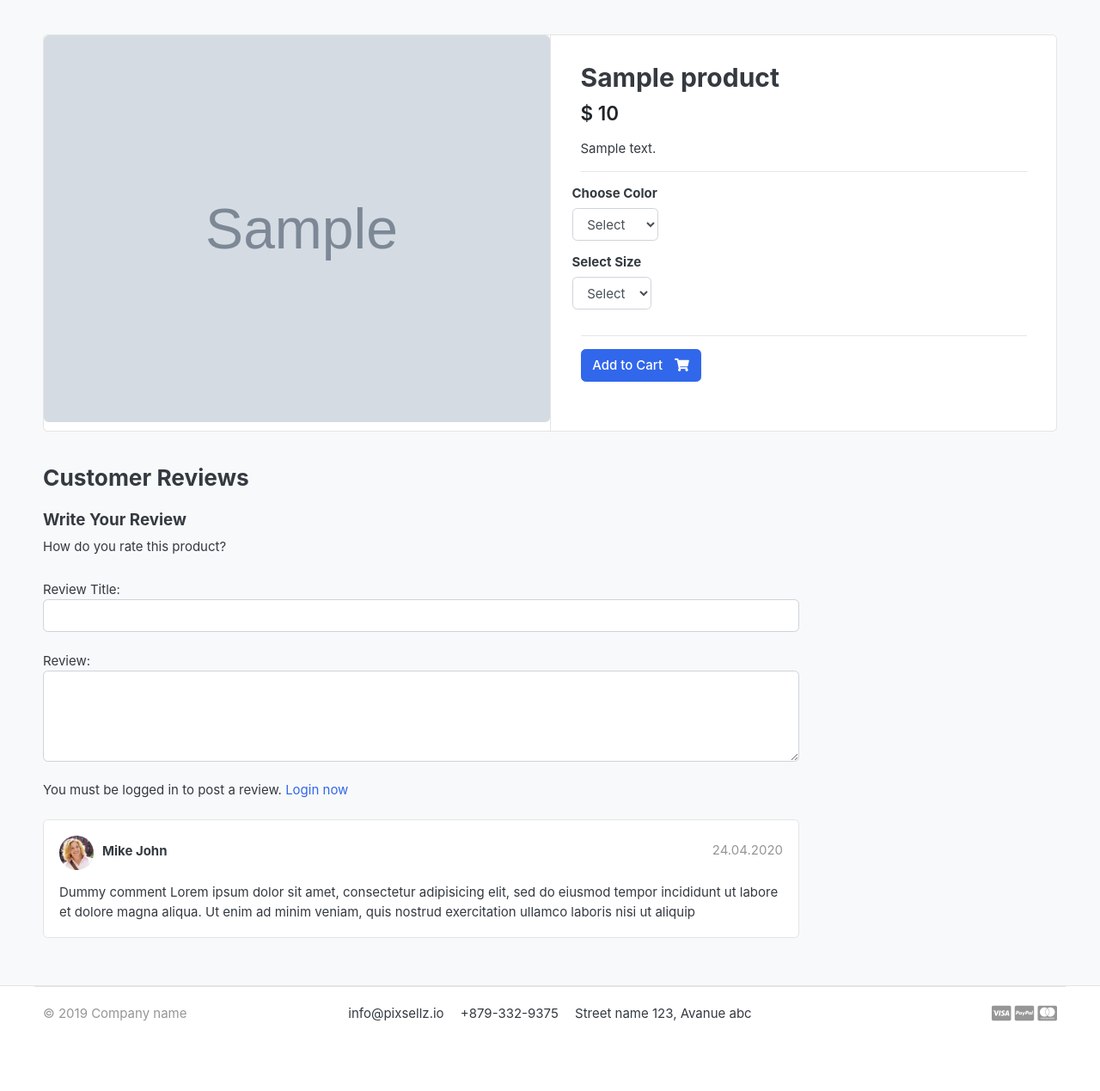
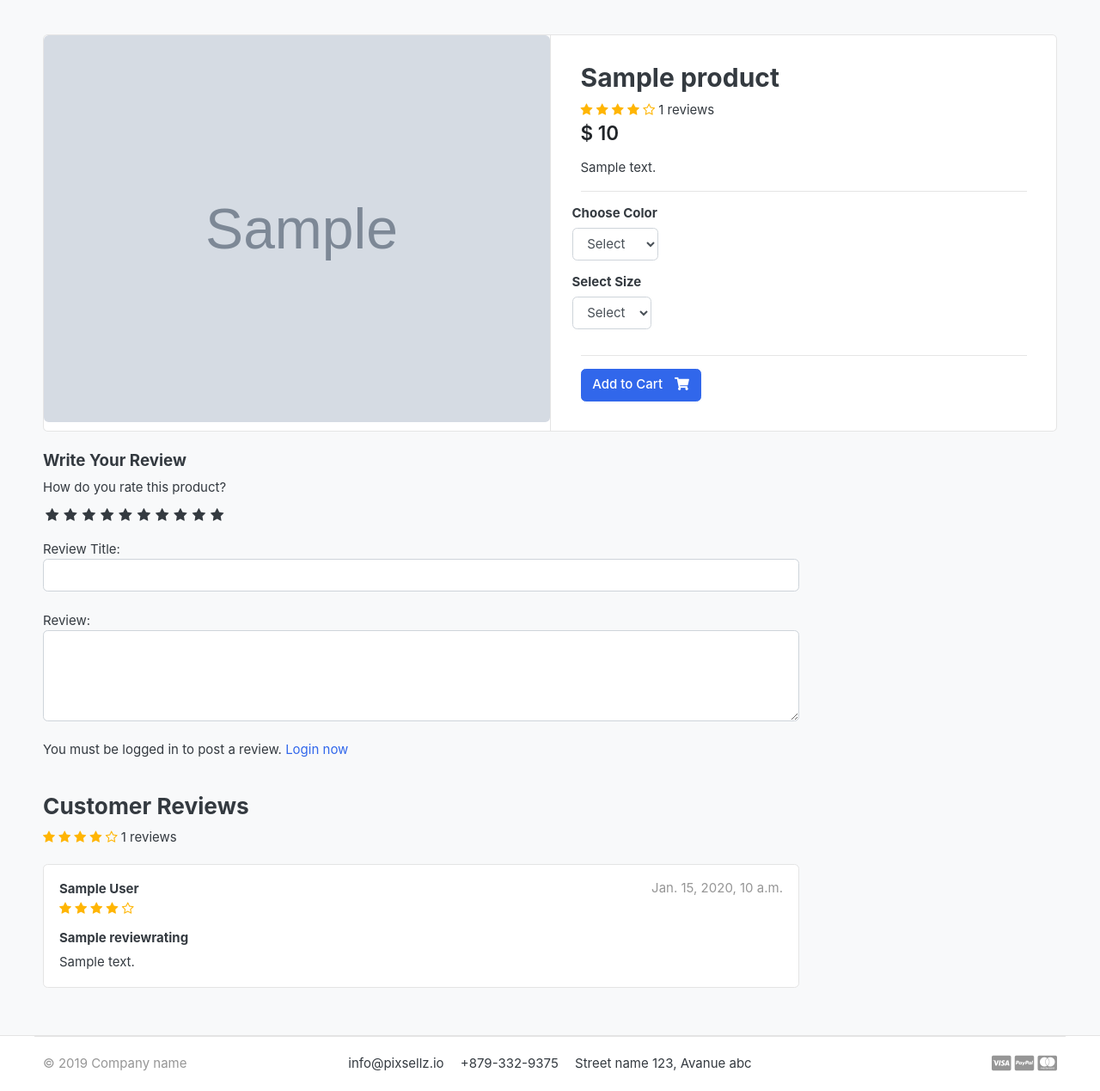
Before and after one commit to prasad440/condevapp-django, a Django app: a page that uses templates/store/product_detail.html in a window 1280 px wide. Shown: the part 118-1387 px from the top of the page at 86% size. Before the commit the page ends 1306 px from the top, so only its background shows below. Run offline with Django 3.2, Linux system fonts and the light colour scheme; tables that the repository leaves empty hold one stand-in row (values such as "Sample post"); grey boxes marked "Sample" are stand-in pictures; parts of the project's set-up code (start-up, migrations or seed data) failed here and were passed over; some libraries are stand-ins or nearby versions; some web fonts are replaced.

Commit message:
review and rating system

```diff
--- a/accounts/models.py
+++ b/accounts/models.py
@@ -59,6 +59,9 @@ class Account(AbstractBaseUser):
 
     objects = MyAccountManager()
 
+    def full_name(self):
+        return f'{self.first_name} {self.last_name}'
+
 
     def __str__(self):
         return self.email
--- a/static/css/custom.css
+++ b/static/css/custom.css
@@ -11,7 +11,7 @@
     float: right;
 }
 
-.rate label: before{
+.rate label:before{
     display: inline-block;
     font-size: 1.1rem;
     font-family: FontAwesome;
@@ -32,7 +32,11 @@ input: checked ~ label, label: hover ~ label{
     color: #ffb503;
 }
 
-input: checked + label: hover, input: checked ~ input: hover,input: checked ~ label: hover ~ label,
-label: hover ~ input: checked ~ label{
-    color: #cc9000;
+input:checked + label:hover, input:checked ~ input:hover,input:checked ~ label:hover ~ label,
+label:hover ~ input:checked ~ label{
+    color:#cc9000;
 }
+
+.rating-star i{
+    color: #ffb503;
+}
--- a/store/models.py
+++ b/store/models.py
@@ -2,7 +2,7 @@ from django.db import models
 from category.models import Category
 from django.urls import reverse
 from accounts.models import Account
-
+from django.db.models import Avg, Count
 
 
 # Create your models here.
@@ -24,6 +24,20 @@ class Product(models.Model):
 
     def __str__(self):
         return self.product_name
+
+    def averageReview(self):
+        reviews = ReviewRating.objects.filter(product=self, status=True).aggregate(average=Avg('rating'))
+        avg = 0
+        if reviews['average'] is not None:
+            avg = float(reviews['average'])
+        return avg
+
+    def countReview(self):
+        reviews = ReviewRating.objects.filter(product=self, status=True).aggregate(count=Count('id'))
+        count = 0
+        if reviews['count'] is not None:
+            count = int(reviews['count'])
+        return count
 
 class VariationManager(models.Manager):
     def colors(self):
--- a/store/views.py
+++ b/store/views.py
@@ -1,5 +1,5 @@
 from django.shortcuts import render, get_object_or_404, redirect
-from .models import Product
+from .models import Product, ReviewRating
 from category.models import Category
 from carts.models import CartItem
 from django.db.models import Q
@@ -42,16 +42,26 @@ def product_detail(request, category_slug, product_slug):
     try:
         single_product = Product.objects.get(category__slug=category_slug, slug=product_slug)
         in_cart = CartItem.objects.filter(cart__cart_id=_cart_id(request), product=single_product).exists()
-
     except Exception as e:
         raise e
+
+    if request.user.is_authenticated:
+        try:
+            orderproduct = OrderProduct.objects.filter(user=request.user, product_id=single_product.id).exists()
+        except OrderProduct.DoesNotExist:
+            orderproduct = None
+    else:
+        orderproduct = None
+
+    # Get the reviews
+    reviews = ReviewRating.objects.filter(product_id=single_product.id, status=True)
 
     context = {
         'single_product': single_product,
         'in_cart'       : in_cart,
-
+        'orderproduct': orderproduct,
+        'reviews': reviews,
     }
-
     return render(request, 'store/product_detail.html', context)
 
 def search(request):
--- a/templates/store/product_detail.html
+++ b/templates/store/product_detail.html
@@ -1,7 +1,5 @@
 {% extends 'base.html' %}
-
 {% load static %}
-
 
 {% block content %}
 
@@ -20,11 +18,23 @@
 					</article> <!-- gallery-wrap .end// -->
 				</aside>
 				<main class="col-md-6 border-left">
+
 					<form action="{% url 'add_cart' single_product.id %}" method="POST">
 						{% csrf_token %}
 						<article class="content-body">
 
 							<h2 class="title">{{ single_product.product_name }}</h2>
+							<div class="rating-star">
+								<span>
+									<i class="fa fa-star{% if single_product.averageReview < 0.5 %}-o{% elif single_product.averageReview >= 0.5 and single_product.averageReview < 1 %}-half-o {% endif %}" aria-hidden="true"></i>
+									<i class="fa fa-star{% if single_product.averageReview < 1.5 %}-o{% elif single_product.averageReview >= 1.5 and single_product.averageReview < 2 %}-half-o {% endif %}" aria-hidden="true"></i>
+									<i class="fa fa-star{% if single_product.averageReview < 2.5 %}-o{% elif single_product.averageReview >= 2.5 and single_product.averageReview < 3 %}-half-o {% endif %}" aria-hidden="true"></i>
+									<i class="fa fa-star{% if single_product.averageReview < 3.5 %}-o{% elif single_product.averageReview >= 3.5 and single_product.averageReview < 4 %}-half-o {% endif %}" aria-hidden="true"></i>
+									<i class="fa fa-star{% if single_product.averageReview < 4.5 %}-o{% elif single_product.averageReview >= 4.5 and single_product.averageReview < 5 %}-half-o {% endif %}" aria-hidden="true"></i>
+	<span>{{single_product.countReview}} reviews</span>
+									</span>
+							</div>
+
 
 							<div class="mb-3">
 								<var class="price h4">$ {{single_product.price}}</var>
@@ -48,12 +58,11 @@
 							<div class="row">
 								<div class="item-option-select">
 									<h6>Select Size</h6>
-								<select name="size" class="form-control" required>
+									<select name="size" class="form-control">
 										<option value="" disabled selected>Select</option>
 										{% for i in single_product.variation_set.sizes %}
 										<option value="{{ i.variation_value | lower }}">{{ i.variation_value | capfirst }}</option>
 										{% endfor %}
-
 									</select>
 								</div>
 							</div>
@@ -61,11 +70,10 @@
 							{% if single_product.stock <= 0 %}
 							<h5 class="text-danger">Out of Stock</h5>
 							{% else %}
-					    <button type="submit" class="btn  btn-primary"> <span class="text">Add to Cart</span> <i class="fas fa-shopping-cart"></i>  </button>
+							<button type="submit" class="btn  btn-primary"> <span class="text">Add to Cart</span> <i class="fas fa-shopping-cart"></i> </button>
 							{% endif %}
 						</article> <!-- product-info-aside .// -->
-   <form>
-
+					</form>
 				</main> <!-- col.// -->
 			</div> <!-- row.// -->
 		</div> <!-- card.// -->
@@ -76,14 +84,12 @@
 		<div class="row">
 			<div class="col-md-9">
 
-	<header class="section-heading">
-		<h3>Customer Reviews </h3>
 
-	</header>
 
 				<form action="{% url 'submit_review' single_product.id %}" method="POST">
 					{% csrf_token %}
 					<h5>Write Your Review</h5>
+
 					<div>
 						<!-- Rating stars -->
 						<label>How do you rate this product?</label>
@@ -108,35 +114,60 @@
 						<textarea name="review" rows="4" class="form-control"></textarea>
 						<br>
 						{% if user.is_authenticated %}
+							{% if orderproduct %}
 								<input type="submit" value="Submit Review" class="btn btn-primary">
+							{% else %}
+								<p>You must purchase this product to post a review.</p>
+							{% endif %}
 						{% else %}
 						<p>You must be logged in to post a review. <span><a href="{% url 'login' %}">Login now</a></span></p>
 						{% endif %}
 
 					</div>
 {% include 'includes/alerts.html' %}
-
 				</form>
 <br>
+<header class="section-heading">
+	<h3>Customer Reviews </h3>
+	<div class="rating-star">
+		<span>
+			<i class="fa fa-star{% if single_product.averageReview < 0.5 %}-o{% elif single_product.averageReview >= 0.5 and single_product.averageReview < 1 %}-half-o {% endif %}" aria-hidden="true"></i>
+			<i class="fa fa-star{% if single_product.averageReview < 1.5 %}-o{% elif single_product.averageReview >= 1.5 and single_product.averageReview < 2 %}-half-o {% endif %}" aria-hidden="true"></i>
+			<i class="fa fa-star{% if single_product.averageReview < 2.5 %}-o{% elif single_product.averageReview >= 2.5 and single_product.averageReview < 3 %}-half-o {% endif %}" aria-hidden="true"></i>
+			<i class="fa fa-star{% if single_product.averageReview < 3.5 %}-o{% elif single_product.averageReview >= 3.5 and single_product.averageReview < 4 %}-half-o {% endif %}" aria-hidden="true"></i>
+			<i class="fa fa-star{% if single_product.averageReview < 4.5 %}-o{% elif single_product.averageReview >= 4.5 and single_product.averageReview < 5 %}-half-o {% endif %}" aria-hidden="true"></i>
+	<span>{{single_product.countReview}} reviews</span>
+			</span>
+	</div>
 
+</header>
+
+{% for review in reviews %}
 				<article class="box mb-3">
 					<div class="icontext w-100">
-			<img src="{% static './images/avatars/avatar1.jpg' %}" class="img-xs icon rounded-circle">
+
 						<div class="text">
-				<span class="date text-muted float-md-right">24.04.2020 </span>
-				<h6 class="mb-1">Mike John </h6>
-
+							<span class="date text-muted float-md-right">{{review.updated_at}} </span>
+							<h6 class="mb-1">{{review.user.full_name}} </h6>
+							<div class="rating-star">
+								<span>
+									<i class="fa fa-star{% if review.rating == 0.5 %}-half-o{% elif review.rating < 1 %}-o {% endif %}" aria-hidden="true"></i>
+									<i class="fa fa-star{% if review.rating == 1.5 %}-half-o{% elif review.rating < 2 %}-o {% endif %}" aria-hidden="true"></i>
+									<i class="fa fa-star{% if review.rating == 2.5 %}-half-o{% elif review.rating < 3 %}-o {% endif %}" aria-hidden="true"></i>
+									<i class="fa fa-star{% if review.rating == 3.5 %}-half-o{% elif review.rating < 4 %}-o {% endif %}" aria-hidden="true"></i>
+									<i class="fa fa-star{% if review.rating == 4.5 %}-half-o{% elif review.rating < 5 %}-o {% endif %}" aria-hidden="true"></i>
+								</span>
+							</div>
 						</div>
 					</div> <!-- icontext.// -->
 					<div class="mt-3">
+						<h6>{{review.subject}}</h6>
 						<p>
-				Dummy comment Lorem ipsum dolor sit amet, consectetur adipisicing elit, sed do eiusmod
-				tempor incididunt ut labore et dolore magna aliqua. Ut enim ad minim veniam,
-				quis nostrud exercitation ullamco laboris nisi ut aliquip
+							{{review.review}}
 						</p>
 					</div>
 				</article>
-
+{% endfor %}
 
 
 			</div> <!-- col.// -->
```
Lines whose indentation alone changed are shown as unchanged.
